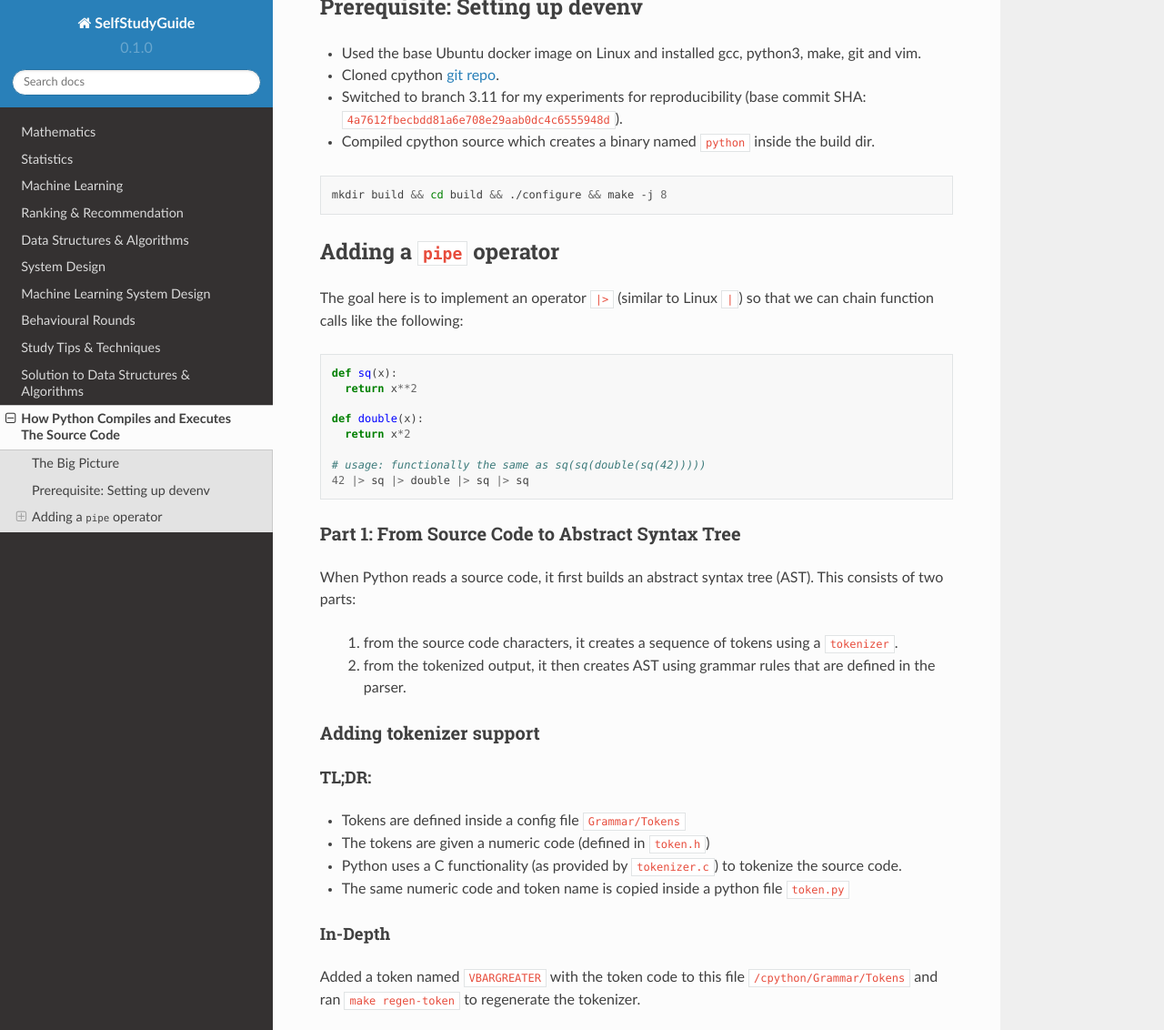
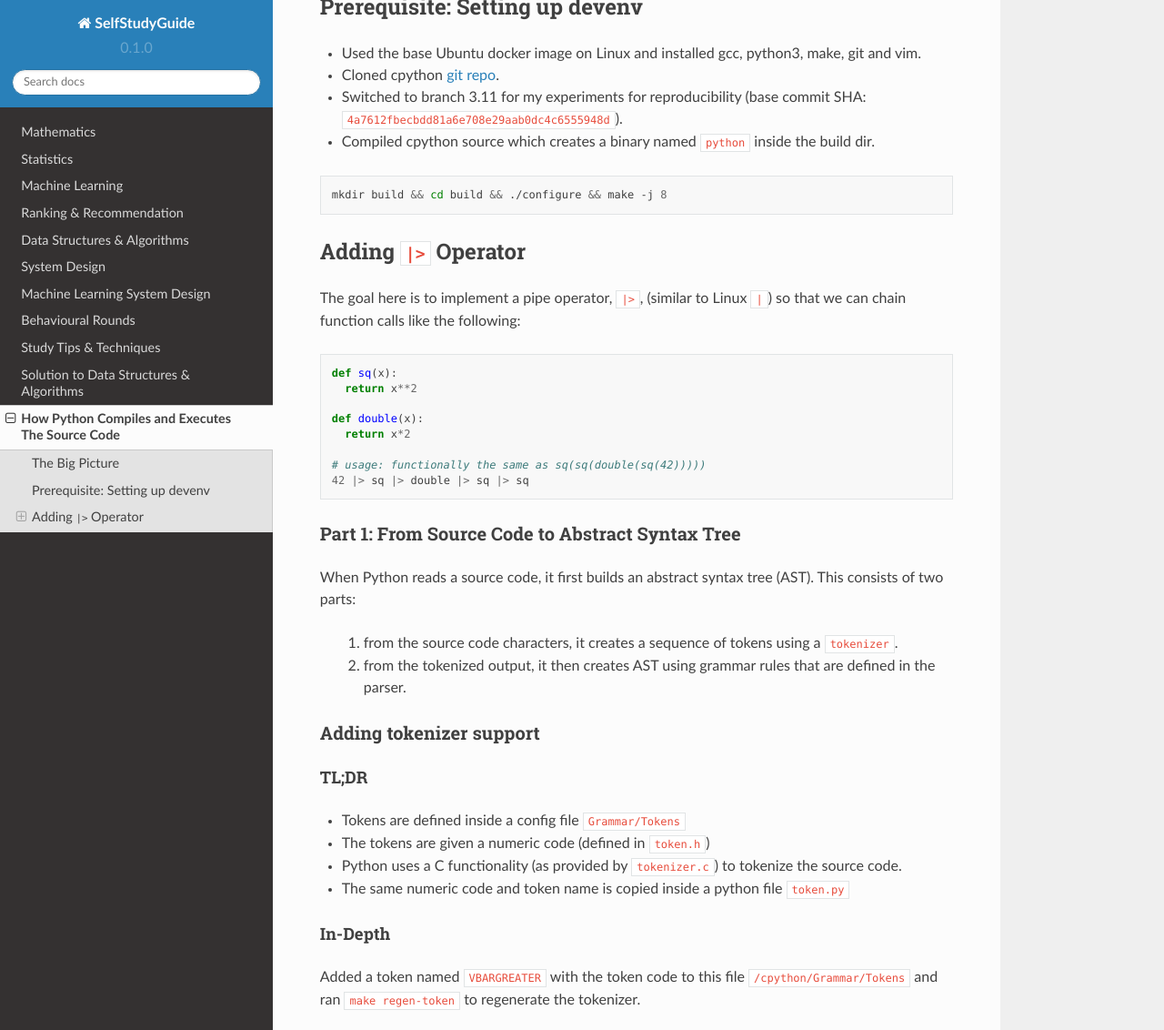
Before and after one commit to uselesstechjunks/leetcode, a Sphinx documentation site: the page built from docs/source/python.rst, in a window 1280 px wide and 1400 px high, scrolled down 600 px, cut to the strip 0-1132 px from the top of the window. Shown: the whole strip at 91% size. Built offline with Sphinx 7.4.7 and the Read the Docs theme 2.0.0, drawn with Linux system fonts in a browser that asks for light colours.

Commit message:
Update python.rst

```diff
--- a/docs/source/python.rst
+++ b/docs/source/python.rst
@@ -19,9 +19,9 @@ Prerequisite: Setting up devenv
 
   mkdir build && cd build && ./configure && make -j 8
 
-Adding a ``pipe`` operator
+Adding ``|>`` Operator
 **********************************************************************************
-The goal here is to implement an operator ``|>`` (similar to Linux ``|``) so that we can chain function calls like the following:
+The goal here is to implement a pipe operator, ``|>``, (similar to Linux ``|``) so that we can chain function calls like the following:
 
 .. code-block:: python
 
@@ -44,7 +44,7 @@ When Python reads a source code, it first builds an abstract syntax tree (AST).
 Adding tokenizer support
 ==========================================
 
-TL;DR:
+TL;DR
 -------------------------
 * Tokens are defined inside a config file ``Grammar/Tokens``
 * The tokens are given a numeric code (defined in ``token.h``)
@@ -106,7 +106,7 @@ I also see that a bunch of other files have also been changed by this automatica
 
 Let's dig deep into see what changes were made in each of these files and what these files are for.
 
-* Doc/library/token-list.inc
+* ``Doc/library/token-list.inc``
 
     This creates an entry in Python docs for the new token key and value.
 
@@ -131,7 +131,7 @@ Let's dig deep into see what changes were made in each of these files and what t
 
            .. data:: AWAIT
 
-* Lib/token.py
+* ``Lib/token.py``
 
     This one seemingly assigns a numerical code to each of the tokens. Since I added the token in the middle and not at the end, it reassigns the numeric codes for the following tokens as well. ``|>`` gets a code 54. Number of tokens (``N_TOKENS``) has increased from 64 to 65. Also, there is a ``dict`` called ``EXACT_TOKEN_TYPES`` which has the entry for ``|>`` now.
 
@@ -184,7 +184,7 @@ Let's dig deep into see what changes were made in each of these files and what t
                '~': TILDE,
            }
 
-* Include/token.h
+* ``Include/token.h``
 
     Same numeric code in the C header
 
@@ -220,7 +220,7 @@ Let's dig deep into see what changes were made in each of these files and what t
           +#define N_TOKENS        65
            #define NT_OFFSET       256
 
-* Parser/token.c
+* ``Parser/token.c``
 
     This has an array of token names ``_PyParser_TokenNames`` in which it adds the new token. In general, this file defines functions that returns numeric codes (as defined in ``token.h``). The functions are ``int PyToken_OneChar(int c1)``, ``int PyToken_TwoChars(int c1, int c2)`` and ``int PyToken_ThreeChars(int c1, int c2, int c3)``. For our case, it has added a new line of code inside ``PyToken_TwoChars`` in the switch statement to differentiate between ``|=`` (already existing token in Python) and ``|>``. This function is utilised in a giant function ``static int tok_get(struct tok_state *tok, const char **p_start, const char **p_end)`` inside ``Parser/tokenizer.c``.
 
```
